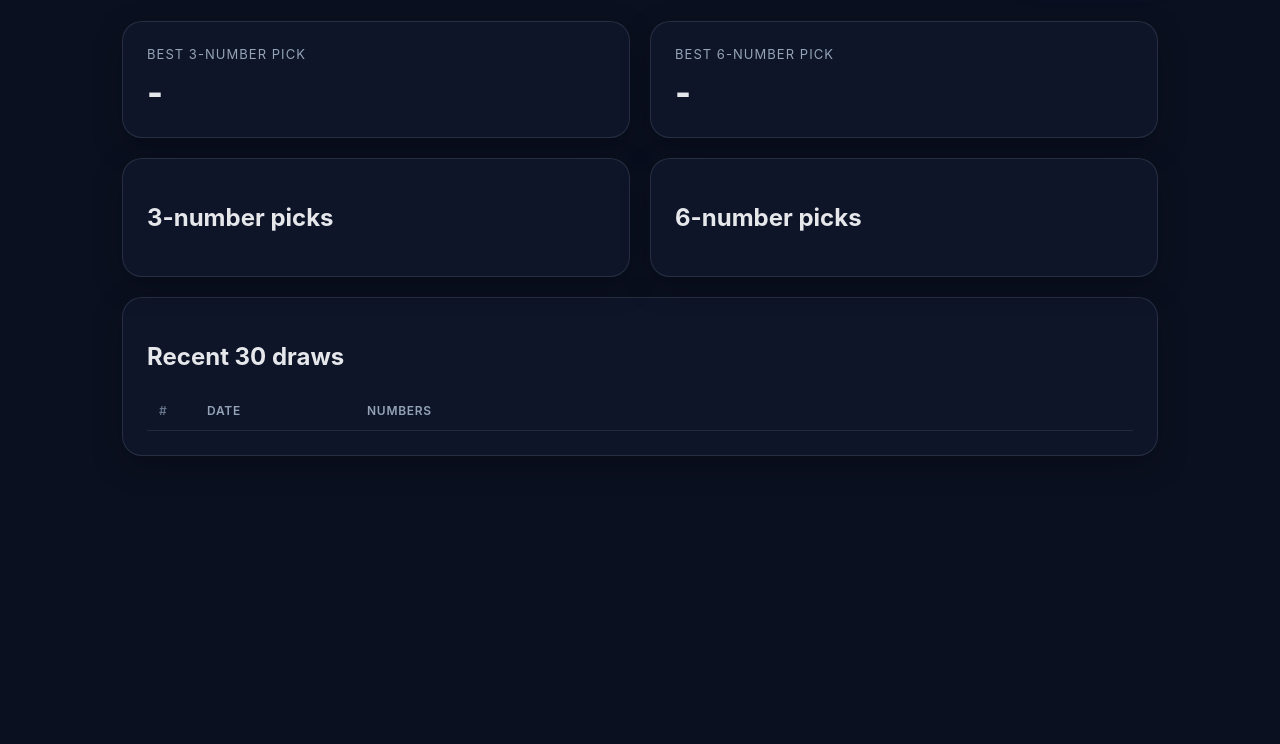
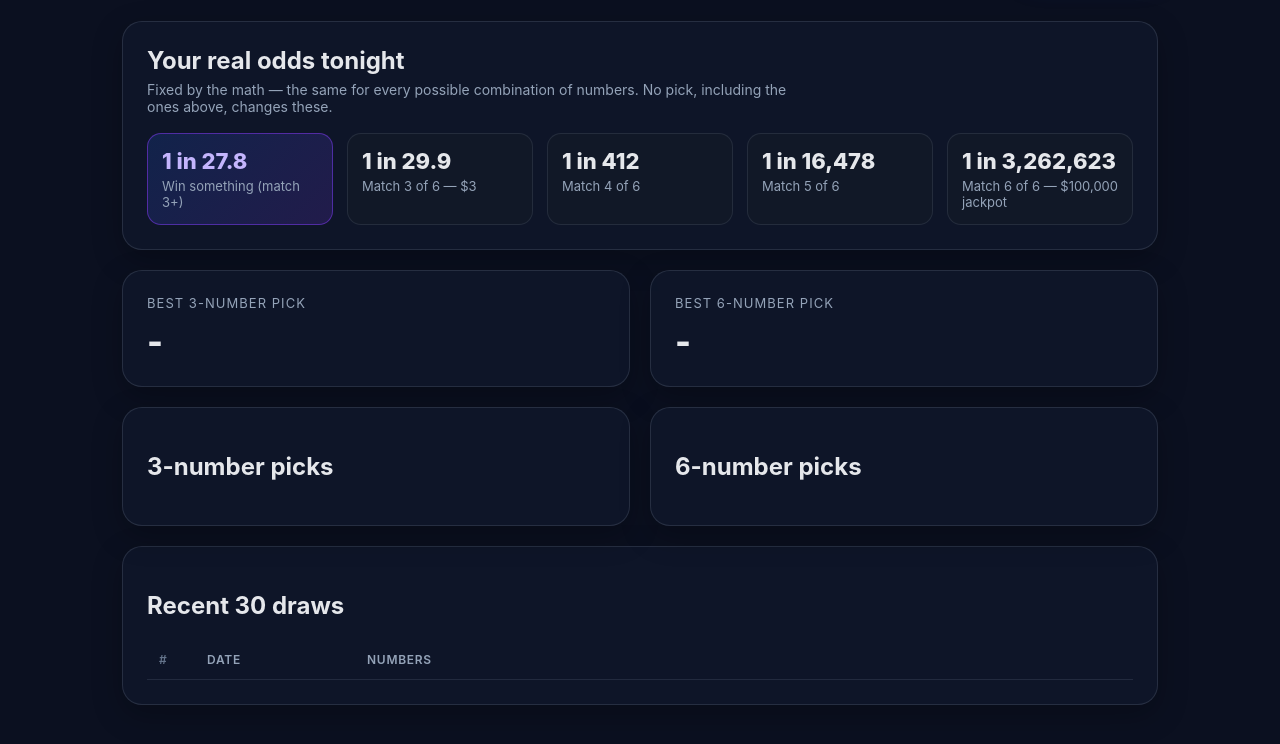
Before and after one commit to Cedd017/megadice-picks, a plain HTML site: page index.html in a window 1280 px wide. Shown: the part 136-880 px from the top of the page. Before the commit the page ends 800 px from the top, so only its background shows below. Drawn offline with Linux system fonts and the light colour scheme; no server answers.

Commit message:
Update index.html

```diff
--- a/index.html
+++ b/index.html
@@ -15,6 +15,35 @@
       </div>
       <button id="generateBtn">Generate Picks</button>
     </header>
+
+    <section class="odds-card">
+      <div class="odds-head">
+        <h2>Your real odds tonight</h2>
+        <p class="muted">Fixed by the math — the same for every possible combination of numbers. No pick, including the ones above, changes these.</p>
+      </div>
+      <div class="odds-grid">
+        <div class="odds-item odds-highlight">
+          <div class="odds-value">1 in 27.8</div>
+          <div class="odds-tier">Win something (match 3+)</div>
+        </div>
+        <div class="odds-item">
+          <div class="odds-value">1 in 29.9</div>
+          <div class="odds-tier">Match 3 of 6 — $3</div>
+        </div>
+        <div class="odds-item">
+          <div class="odds-value">1 in 412</div>
+          <div class="odds-tier">Match 4 of 6</div>
+        </div>
+        <div class="odds-item">
+          <div class="odds-value">1 in 16,478</div>
+          <div class="odds-tier">Match 5 of 6</div>
+        </div>
+        <div class="odds-item">
+          <div class="odds-value">1 in 3,262,623</div>
+          <div class="odds-tier">Match 6 of 6 — $100,000 jackpot</div>
+        </div>
+      </div>
+    </section>
 
     <section class="hero">
       <div class="hero-card">
```
